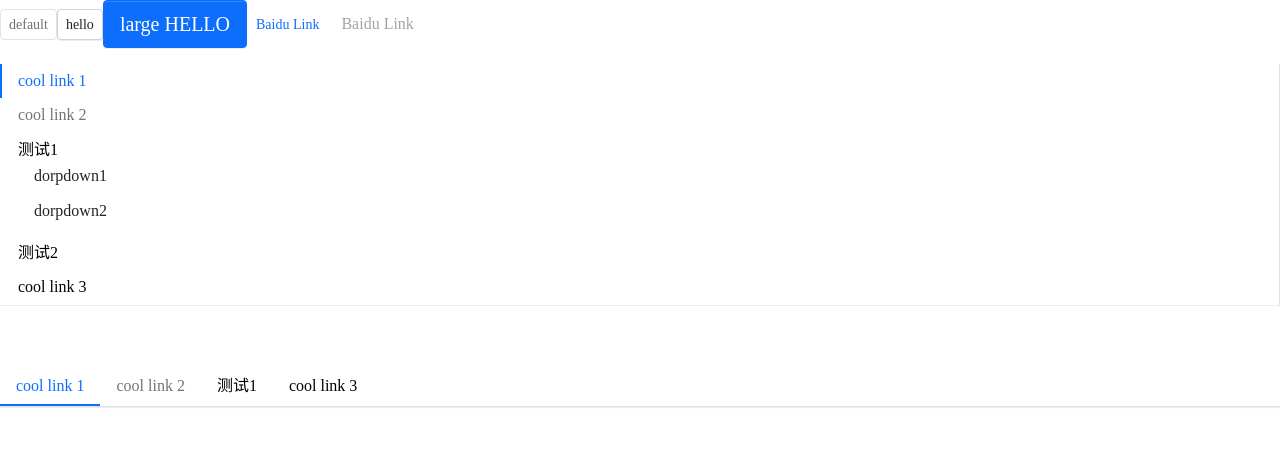
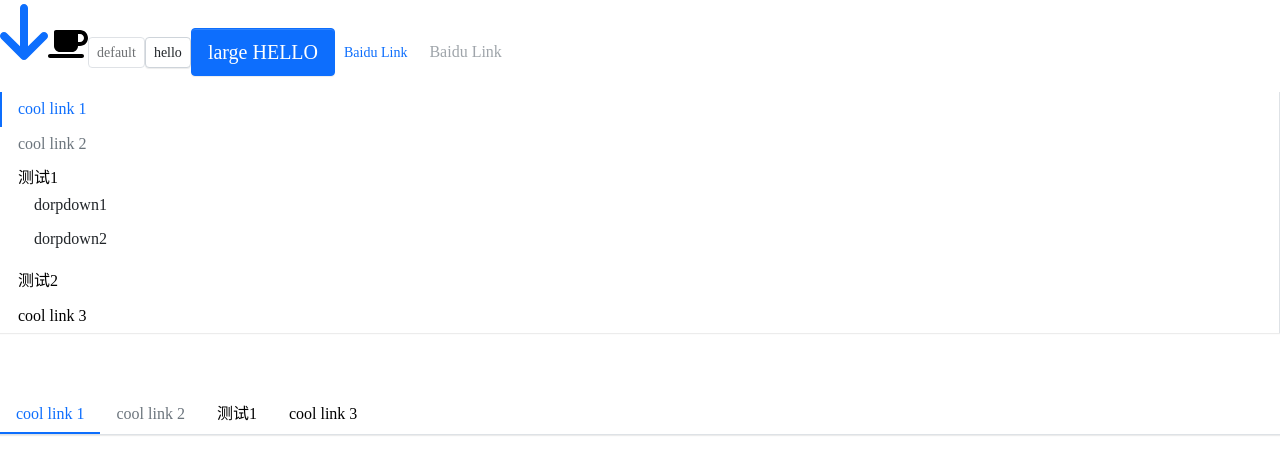
Before and after one commit to DelayDragon/component-library-react, a React (Vite) app: page / in a window 1280 px wide. Shown: the top 474 px of the page. Built offline with nearby package versions, Linux system fonts and the light colour scheme.

Commit message:
feat：添加Icon组件；
通过二次封装第三方库，返回主题Icon；

```diff
--- a/package.json
+++ b/package.json
@@ -12,6 +12,9 @@
     "test-c": "jest --coverage"
   },
   "dependencies": {
+    "@fortawesome/fontawesome-svg-core": "^6.4.0",
+    "@fortawesome/free-solid-svg-icons": "^6.4.0",
+    "@fortawesome/react-fontawesome": "^0.2.0",
     "@types/classnames": "^2.3.1",
     "classnames": "^2.3.2",
     "react": "^18.2.0",
--- a/src/App.tsx
+++ b/src/App.tsx
@@ -3,10 +3,18 @@
 import { Menu } from './components/Menu/menu'
 import { MenuItem } from './components/Menu/menuItem'
 import { SubMenu } from './components/Menu/subMenu'
+import { FontAwesomeIcon } from '@fortawesome/react-fontawesome'
+import { fas } from '@fortawesome/free-solid-svg-icons'
+import { library } from '@fortawesome/fontawesome-svg-core'
+import { Icon } from './components/Icon/icon'
+
+library.add(fas)
 
 function App() {
   return (
     <>
+      <Icon icon={'arrow-down'} theme='primary' size='4x'></Icon>
+      <FontAwesomeIcon icon={'coffee'} size='2x' />
       <Button disabled size={ButtonSize.Small}>default</Button>
 
       <Button size={ButtonSize.Small}>hello</Button>
--- /dev/null
+++ b/src/components/Icon/_style.scss
@@ -0,0 +1,6 @@
+
+@each $key, $val in $theme-colors {
+    .icon-#{$key} {
+        color: $val;
+    }
+}
--- /dev/null
+++ b/src/components/Icon/icon.tsx
@@ -0,0 +1,20 @@
+import React from "react";
+import classNames from "classnames";
+import { FontAwesomeIcon,FontAwesomeIconProps } from '@fortawesome/react-fontawesome'
+
+export type ThemeProps = 'primary' | 'secondary' | 'success' | 'info' | 'warning' | 'danger' | 'light' | 'dark'
+
+export interface IconProps extends FontAwesomeIconProps {
+    theme?: ThemeProps
+}
+
+export const Icon: React.FC<IconProps> = (props) => {
+    // icon-primary
+    const { className, theme, ...restPorps } = props
+    const classes = classNames('viking-icon', className, {
+        [`icon-${theme}`] : theme,
+    })
+    return (
+        <FontAwesomeIcon className={classes} {...restPorps} />
+    )
+}
--- a/src/styles/index.scss
+++ b/src/styles/index.scss
@@ -12,3 +12,6 @@
 
 // menu
 @import '../components/Menu/styel';
+
+// icon
+@import '../components//Icon/style'
```
Also changed, not shown: 1 other file (tests, documents, lock files or other folders).
